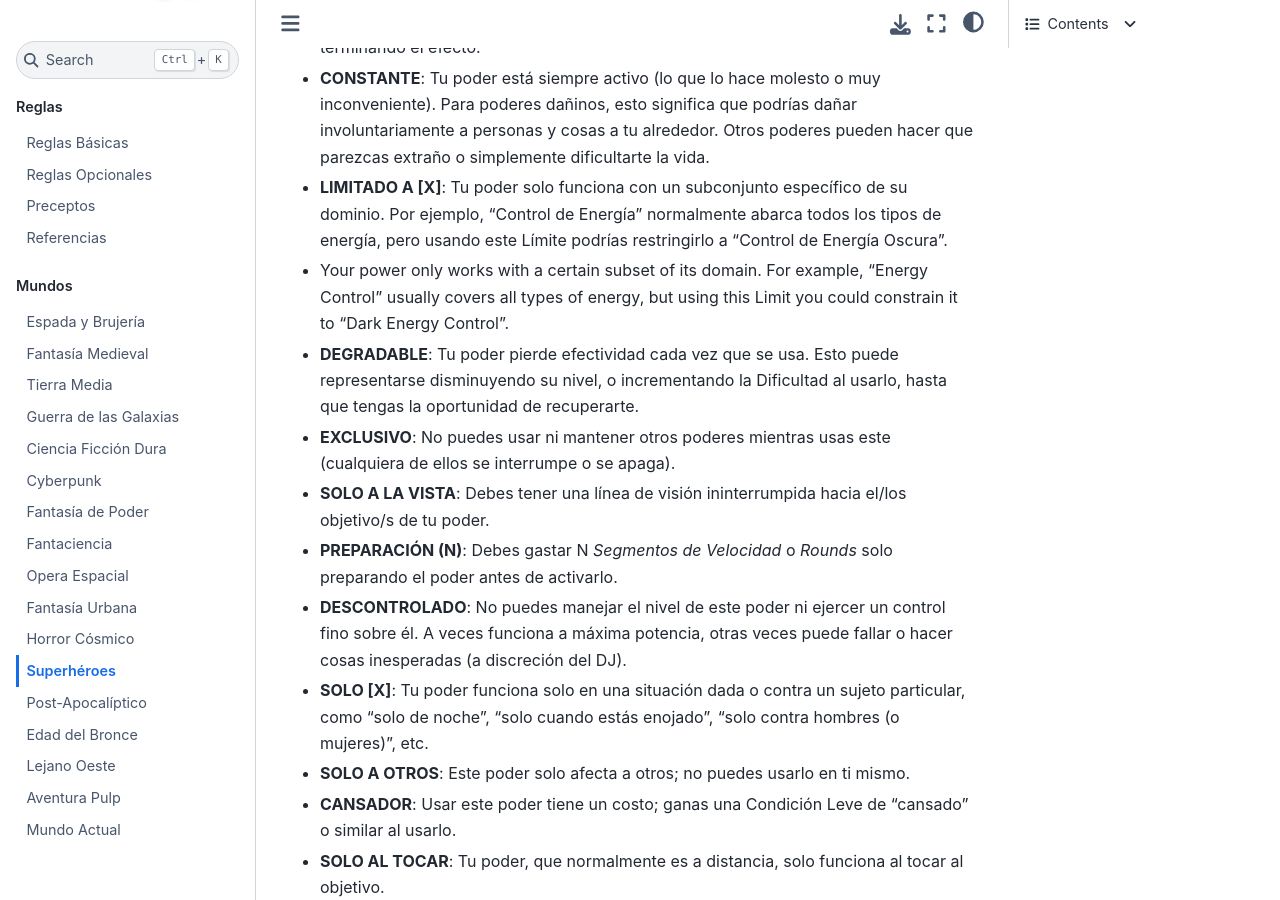
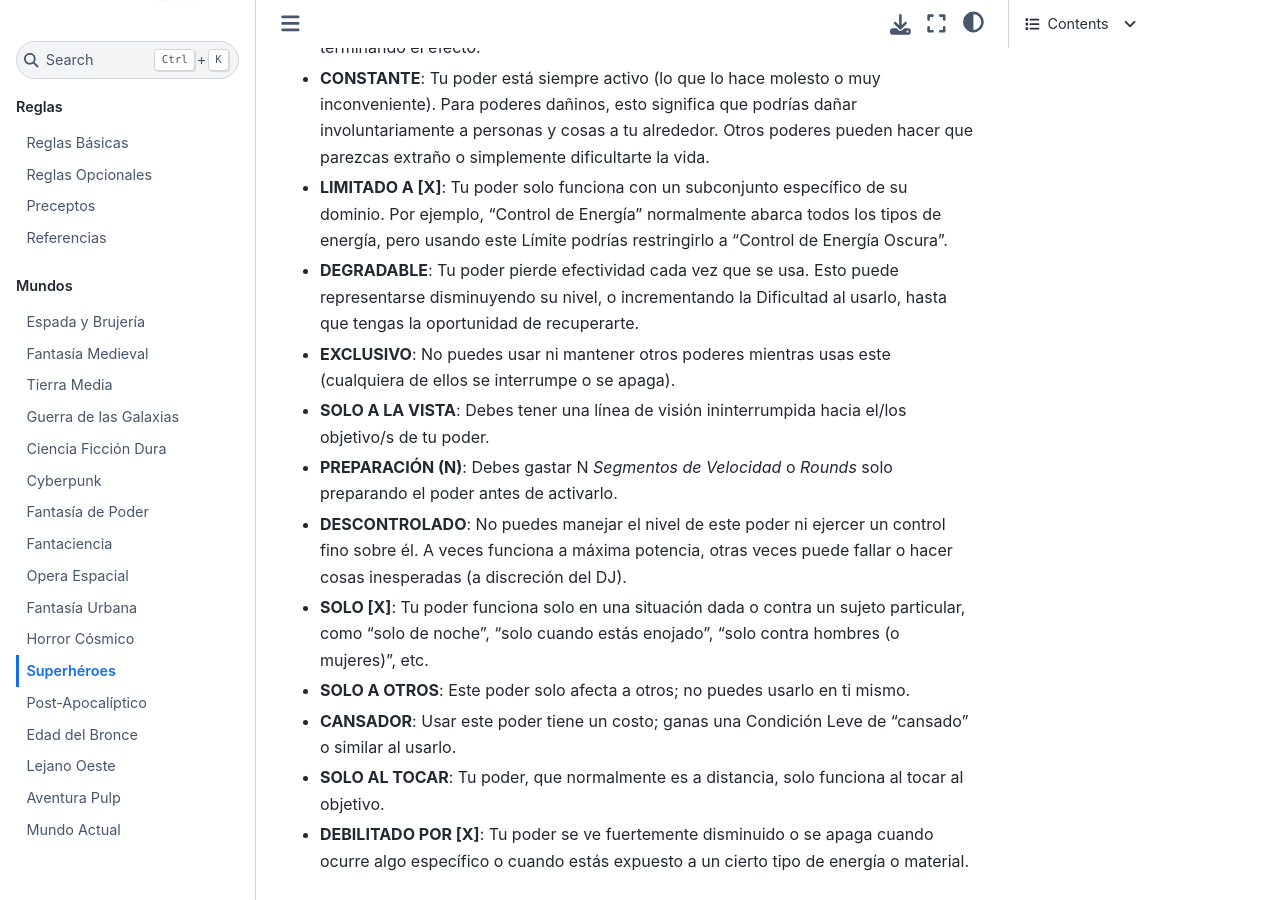
Before and after one commit to TaTooKa/2d6Mundos, a Sphinx documentation site: the page built from docs/source/pages/worlds/superheroes.rst, in a window 1280 px wide and 900 px high, scrolled down 4892 px. Built offline with Sphinx 7.4.7 and the Sphinx Book theme 1.1.4, drawn with Linux system fonts in a browser that asks for light colours; some web fonts are replaced.

Commit message:
minor fix

```diff
--- a/docs/source/pages/worlds/superheroes.rst
+++ b/docs/source/pages/worlds/superheroes.rst
@@ -187,7 +187,6 @@
 * **CONCENTRACIÓN**: Debes concentrarte para mantener el poder, lo que significa que no puedes hacer otras cosas correctamente mientras tanto (la DIFICULTAD para otras tareas se incrementa), y ciertos obstáculos podrían romper esa concentración, terminando el efecto.
 * **CONSTANTE**: Tu poder está siempre activo (lo que lo hace molesto o muy inconveniente). Para poderes dañinos, esto significa que podrías dañar involuntariamente a personas y cosas a tu alrededor. Otros poderes pueden hacer que parezcas extraño o simplemente dificultarte la vida.
 * **LIMITADO A [X]**: Tu poder solo funciona con un subconjunto específico de su dominio. Por ejemplo, “Control de Energía” normalmente abarca todos los tipos de energía, pero usando este Límite podrías restringirlo a “Control de Energía Oscura”.
-* Your power only works with a certain subset of its domain. For example, “Energy Control” usually covers all types of energy, but using this Limit you could constrain it to “Dark Energy Control”.
 * **DEGRADABLE**: Tu poder pierde efectividad cada vez que se usa. Esto puede representarse disminuyendo su nivel, o incrementando la Dificultad al usarlo, hasta que tengas la oportunidad de recuperarte.
 * **EXCLUSIVO**: No puedes usar ni mantener otros poderes mientras usas este (cualquiera de ellos se interrumpe o se apaga).
 * **SOLO A LA VISTA**: Debes tener una línea de visión ininterrumpida hacia el/los objetivo/s de tu poder.
```
